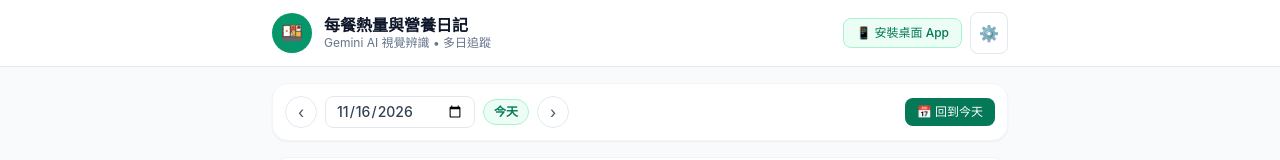
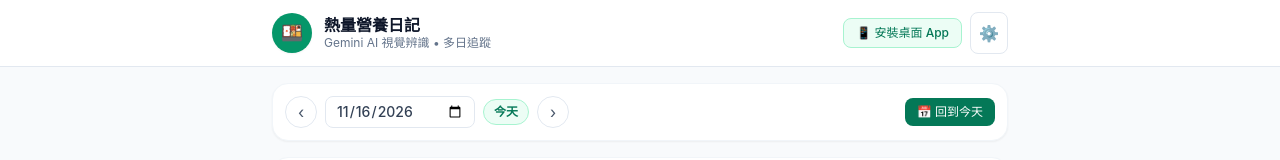
Before and after one commit to Gary-Huang-310/calorie-tracker, a plain HTML site: page index.html in a window 1280 px wide. Shown: the top 160 px of the page. Drawn offline with nearby package versions, Linux system fonts and the light colour scheme.

Commit message:
index.html

```diff
--- a/index.html
+++ b/index.html
@@ -24,7 +24,7 @@
           🍱
         </div>
         <div>
-          <h1 class="font-bold text-slate-900 text-base leading-tight">每餐熱量與營養日記</h1>
+          <h1 class="font-bold text-slate-900 text-base leading-tight">熱量營養日記</h1>
           <p class="text-xs text-slate-500">Gemini AI 視覺辨識 • 多日追蹤</p>
         </div>
       </div>
```
